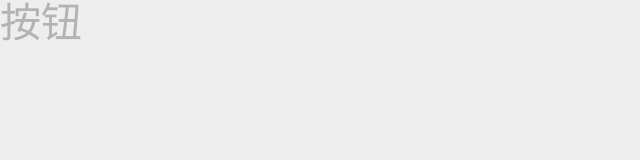
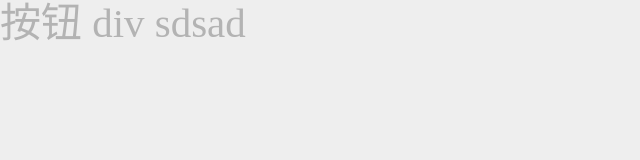
Before and after one commit to FFFfengfengfeng/f-tools, a website: page views/index.html in a window 1280 px wide. Shown: the whole page, without its empty margins (0-640 px from the left). Drawn offline with Linux system fonts and the light colour scheme.

Commit message:
no message

```diff
--- a/package.json
+++ b/package.json
@@ -1,7 +1,6 @@
 {
   "name": "fui",
   "version": "1.0.0",
-  "description": "",
   "main": "gulpfile.js",
   "scripts": {
     "test": "echo \"Error: no test specified\" && exit 1"
@@ -27,5 +26,6 @@
     "gulp-notify": "^3.0.0",
     "gulp-rename": "^1.2.2",
     "gulp-uglify": "^3.0.0"
-  }
+  },
+  "description": ""
 }
--- a/views/index.html
+++ b/views/index.html
@@ -11,5 +11,7 @@
 </head>
 <body>
     <a href="javascript:;">按钮</a>
+    div sdsad
+
 </body>
 </html>
```
Also changed, not shown: gulpfile.js (line endings or trailing spaces).
